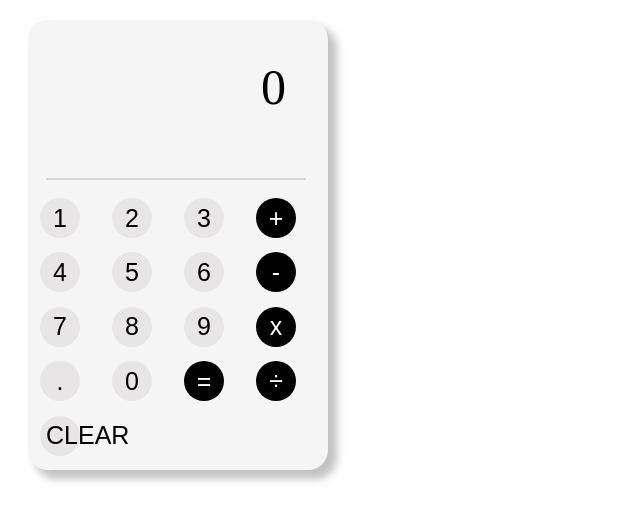
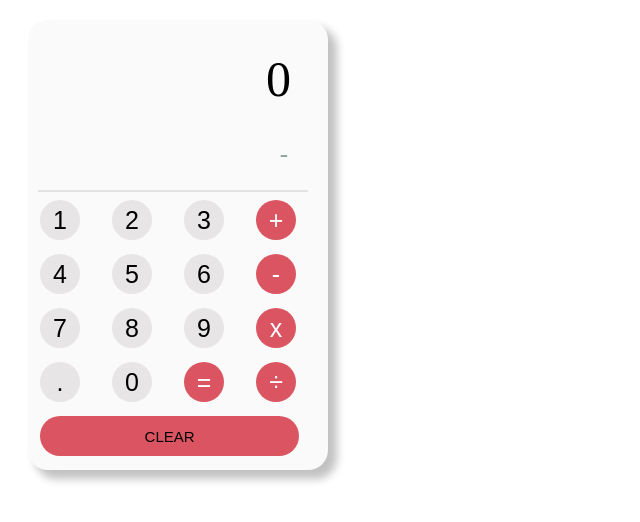
Before and after one commit to albaranlex/miniCalculator, a website: page src/index.html in a window 1280 px wide. Shown: the whole page, without its empty margins (0-640 px from the left). Drawn offline with nearby package versions, Linux system fonts and the light colour scheme; files that its build step writes are made by us from their sources.

```diff
--- a/src/index.html
+++ b/src/index.html
@@ -10,10 +10,9 @@
 <body>
     <div class="calc-container">
         <div class="calc-monitor">
-            <div class="calc-expression"></div>
             <div class="calc-result">0</div>
+            <div class="calc-expression">-</div>
         </div>
-
     <div class="calc-buttons">
         <button class="calc-button">1</button>
         <button class="calc-button">2</button>
--- a/src/scripts/script.js
+++ b/src/scripts/script.js
@@ -29,7 +29,7 @@
 const resetExpression = () => {
   expressionArr.length = 0;
   result.textContent = '0';
-  expression.textContent = '';
+  expression.textContent = '-';
 };
 
 buttons.forEach(el => el.addEventListener('click', addExpression));
--- a/src/scss/layout/_button-layout.scss
+++ b/src/scss/layout/_button-layout.scss
@@ -2,6 +2,7 @@
     display: grid;
     grid-template-columns: 1fr 1fr 1fr 1fr;
     grid-template-rows: 1fr 1fr 1fr 1fr 1fr;
+    margin-top: 20px;
     margin-left: 12px;
 }
 
@@ -19,6 +20,13 @@
 }
 
 #operator {
-    background-color: #000000;
+    background-color: #DB5461;
     color: white;
 }
+
+#clear {
+    grid-column: 1/4;
+    width: 120%;
+    background-color: #DB5461;
+    font-size: 15px;
+}
--- a/src/scss/layout/_layout.scss
+++ b/src/scss/layout/_layout.scss
@@ -1,8 +1,9 @@
+
 .calc-container {
     display: grid;
     grid-template-rows: 1fr 4fr;
     border: none;
-    background-color: whitesmoke;
+    background-color: #FAFAFA;
     border-radius: 20px;
     width: 300px;
     height: 450px;
@@ -10,12 +11,26 @@
     box-shadow: 8px 8px 8px 1px #c2c2c2;
 };
 
+.calc-monitor {
+    height: 100%;
+    width: 90%;
+    margin: 10px;
+    border-bottom: 2px solid #d6d6d6a8;
+}
 .calc-result {
-    margin: 18px;
-    padding: 20px;
-    height: 100px;
-    width: 220px;
+    height: 80px;
+    margin: 10px;
+    padding-top: 10px;
+    width: 90%;
     font-size: 50px;
     text-align: right;
-    border-bottom: 2px solid #cac9c9af;
+
 };
+
+.calc-expression {
+    font-size: 25px;
+    margin-right: 20px;
+    color: #8AA29E;
+    text-align: right;
+
+}
```
